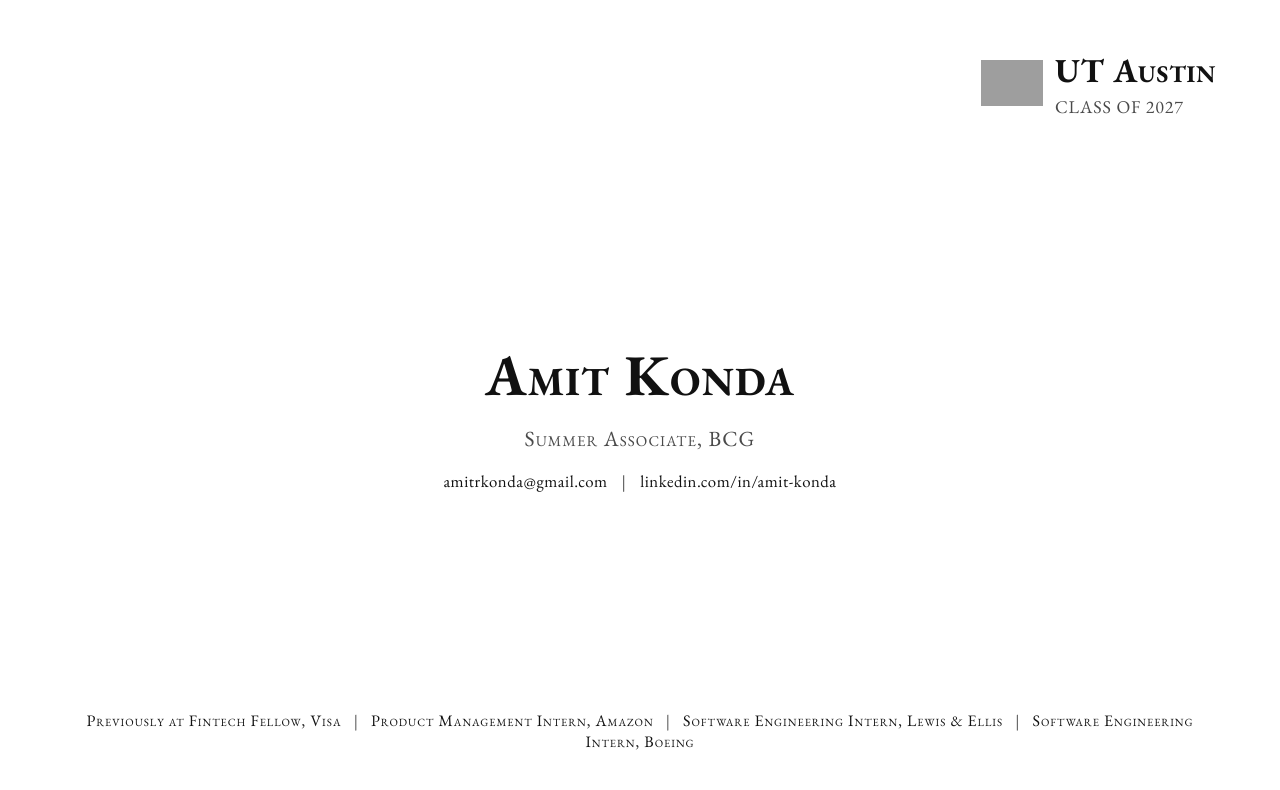
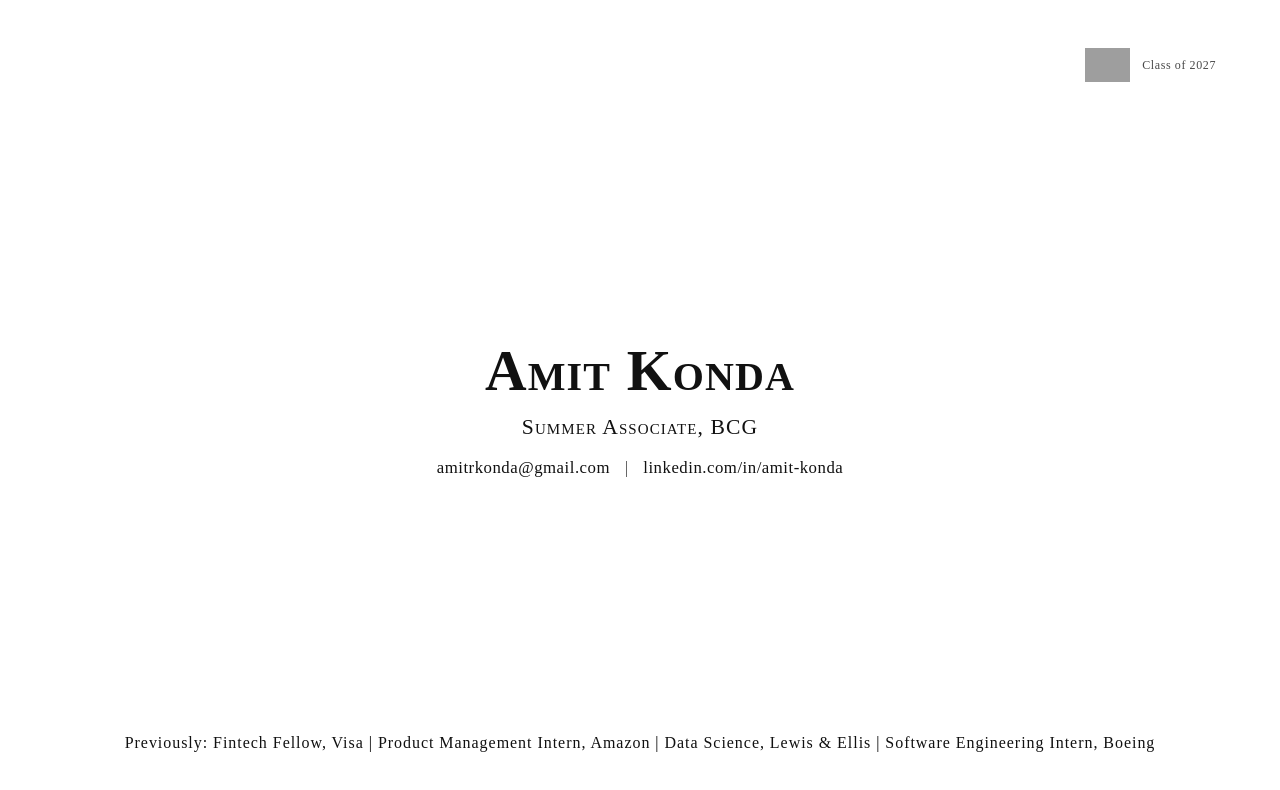
Before and after one commit to amit-konda/amitkondawebsite, a plain HTML site: page index.html in a window 1280 px wide. Drawn offline with nearby package versions, Linux system fonts and the light colour scheme; grey boxes are pictures that could not be loaded.

Commit message:
Remove UT Austin wordmark, keep only logo + Class of 2027

```diff
--- a/index.html
+++ b/index.html
@@ -6,9 +6,6 @@
 <title>Amit Konda</title>
 <meta name="description" content="Amit Konda — personal site">
 <link rel="icon" href="favicon.svg" type="image/svg+xml">
-<link rel="preconnect" href="https://fonts.googleapis.com">
-<link rel="preconnect" href="https://fonts.gstatic.com" crossorigin>
-<link href="https://fonts.googleapis.com/css2?family=EB+Garamond:ital,wght@0,400;0,600;0,700;1,400&display=swap" rel="stylesheet">
 <link rel="stylesheet" href="style.css">
 </head>
 <body>
@@ -17,7 +14,6 @@
       <div class="affiliation">
         <img src="https://upload.wikimedia.org/wikipedia/commons/thumb/8/8d/Texas_Longhorns_logo.svg/960px-Texas_Longhorns_logo.svg.png?_=20231025225934" alt="UT Austin Logo" class="school-logo">
         <div class="affiliation-text">
-          <div class="school">UT Austin</div>
           <div class="class">Class of 2027</div>
         </div>
       </div>
@@ -34,7 +30,7 @@
     </div>
 
     <div class="row bottom">
-      <p class="previously">Previously at Fintech Fellow, Visa <span class="sep">|</span> Product Management Intern, Amazon <span class="sep">|</span> Software Engineering Intern, Lewis &amp; Ellis <span class="sep">|</span> Software Engineering Intern, Boeing</p>
+      <p class="previously">Previously: Fintech Fellow, Visa <span class="sep">|</span> Product Management Intern, Amazon <span class="sep">|</span> Data Science, Lewis &amp; Ellis <span class="sep">|</span> Software Engineering Intern, Boeing</p>
     </div>
   </main>
 </body>
--- a/style.css
+++ b/style.css
@@ -2,8 +2,7 @@
   --page-bg: #ffffff;
   --ink: #111111;
   --muted: #4a4a4a;
-  --aff-school-font: clamp(1.5rem, 2.8vw, 2.1rem);
-  --aff-class-font: 18px;
+  --aff-class-font: 12px;
 }
 
 * {
@@ -18,7 +17,7 @@ body {
   margin: 0;
   background: var(--page-bg);
   color: var(--ink);
-  font-family: "EB Garamond", Georgia, "Times New Roman", serif;
+  font-family: "Times New Roman", Times, serif;
 }
 
 a {
@@ -30,7 +29,7 @@ a:visited {
 }
 
 .school-logo {
-  height: calc((var(--aff-school-font) * 1.15 + var(--aff-class-font) * 1.15 + 3px) * 0.75);
+  height: clamp(26px, 3.2vw, 34px);
   width: auto;
   flex-shrink: 0;
 }
@@ -60,25 +59,11 @@ a:visited {
   flex-direction: column;
 }
 
-.affiliation .school {
-  font-family: "EB Garamond", serif;
-  font-variant: small-caps;
-  font-weight: 700;
-  font-size: var(--aff-school-font);
-  letter-spacing: 0.02em;
-  white-space: nowrap;
-  text-align: right;
-}
-
 .affiliation .class {
-  font-family: "EB Garamond", serif;
   font-size: var(--aff-class-font);
   letter-spacing: 0.05em;
-  text-transform: uppercase;
   color: var(--muted);
-  margin-top: 3px;
-  text-align: left;
-  text-align-last: left;
+  text-align: right;
 }
 
 .center {
@@ -91,7 +76,6 @@ a:visited {
 }
 
 .center h1 {
-  font-family: "EB Garamond", serif;
   font-variant: small-caps;
   font-weight: 700;
   font-size: clamp(2rem, 6vw, 3.6rem);
@@ -103,7 +87,6 @@ a:visited {
   font-variant: small-caps;
   letter-spacing: 0.05em;
   font-size: clamp(1rem, 2vw, 1.35rem);
-  color: var(--muted);
   margin: 12px 0 0;
 }
 
@@ -135,14 +118,12 @@ a:visited {
   color: var(--ink);
   font-size: clamp(0.8rem, 1.4vw, 1rem);
   letter-spacing: 0.06em;
-  font-variant: small-caps;
   margin: 0;
   text-align: center;
 }
 
 .row.bottom .previously .sep {
-  margin: 0 8px;
-  color: var(--muted);
+  color: black;
 }
 
 @media (max-width: 560px) {
```
